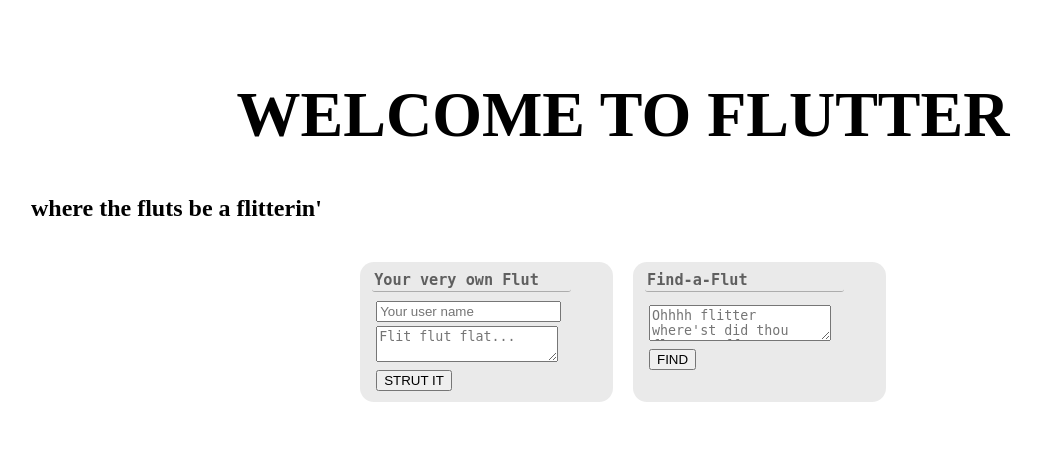
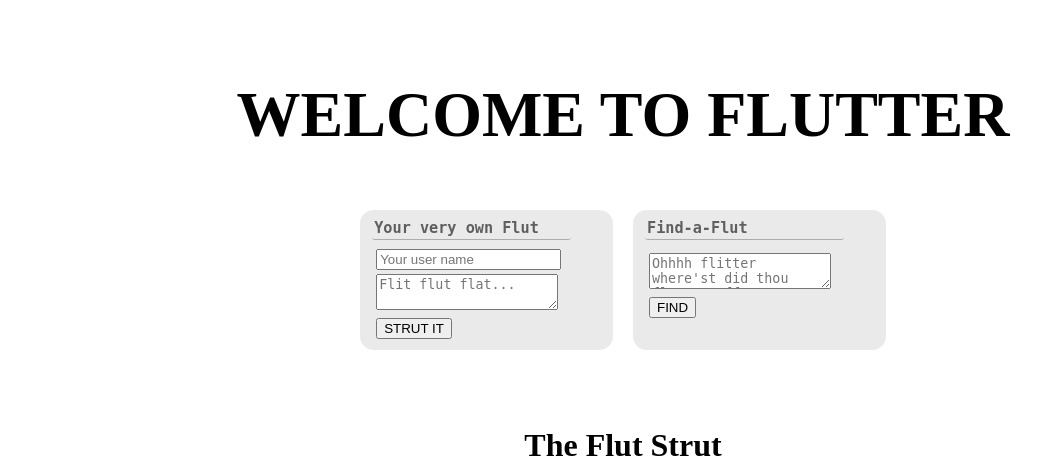
Before and after one commit to bizzcat/flutter, a Django app: page / in a window 1280 px wide. Shown: the part 145-607 px from the top of the page, without its empty margins (17-1058 px from the left). Run offline with Django 3.2, Linux system fonts and the light colour scheme; data comes from the database, SQL or seed files in the repository.

Commit message:
format layout

```diff
--- a/flutter/templates/flutter/index.html
+++ b/flutter/templates/flutter/index.html
@@ -13,7 +13,6 @@
     <h1><a href="https://bizzcat.github.io">Back to main portfolio page</a><br><br><br></h1>
 
     <h1 id="welcome">WELCOME TO FLUTTER</h1>
-    <h2>where the fluts be a flitterin'</h2>
 
     <div class="footer-div">
 
```
